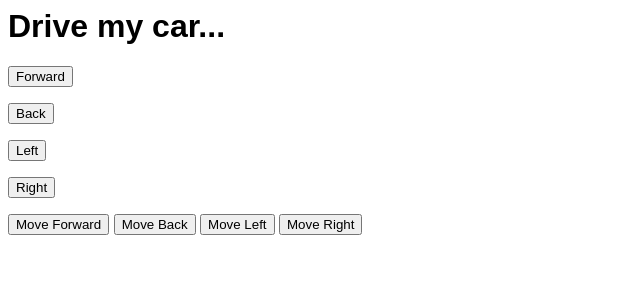
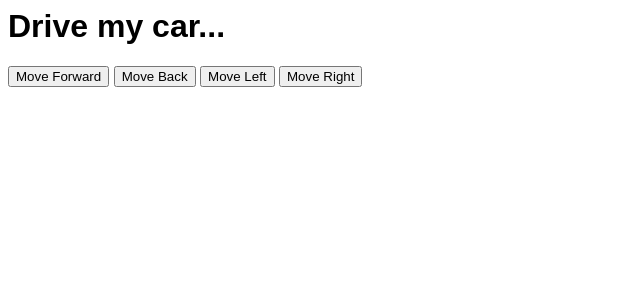
Before and after one commit to daltonkdwyer/rc_car1, a Flask app: page / in a window 1280 px wide. Shown: the top 300 px of the page, without its empty margins (0-640 px from the left). Run offline with Flask 2, Linux system fonts and the light colour scheme; parts of the project's set-up code (start-up, migrations or seed data) failed here and were passed over.

Commit message:
removing buttons

```diff
--- a/templates/index.html
+++ b/templates/index.html
@@ -6,27 +6,12 @@
     </head>
 
 <body>
-
     <h1>Drive my car...</h1>
-
-    <form action="/" method="post">
-        <button name = "direction" value="FORWARD">Forward</button>
-    </form>
-    <form action="/" method="post">
-        <button name = "direction" value="BACK">Back</button>
-    </form>
-    <form action="/" method="post">
-        <button name = "direction" value="LEFT">Left</button>
-    </form>
-    <form action="/" method="post">
-        <button name = "direction" value="RIGHT">Right</button>
-    </form>
 
 <button type="button" onclick="moveForward('FORWARD')">Move Forward</button>
 <button type="button" onclick="moveForward('BACK')">Move Back</button>
 <button type="button" onclick="moveForward('LEFT')">Move Left</button>
 <button type="button" onclick="moveForward('RIGHT')">Move Right</button>
-
 
 <script>
     const website = "http://127.0.0.1:5000/"
@@ -44,3 +29,16 @@
 </body>
 
 </html>
+
+    <!-- <form action="/" method="post">
+        <button name = "direction" value="FORWARD">Forward</button>
+    </form>
+    <form action="/" method="post">
+        <button name = "direction" value="BACK">Back</button>
+    </form>
+    <form action="/" method="post">
+        <button name = "direction" value="LEFT">Left</button>
+    </form>
+    <form action="/" method="post">
+        <button name = "direction" value="RIGHT">Right</button>
+    </form> -->
```
